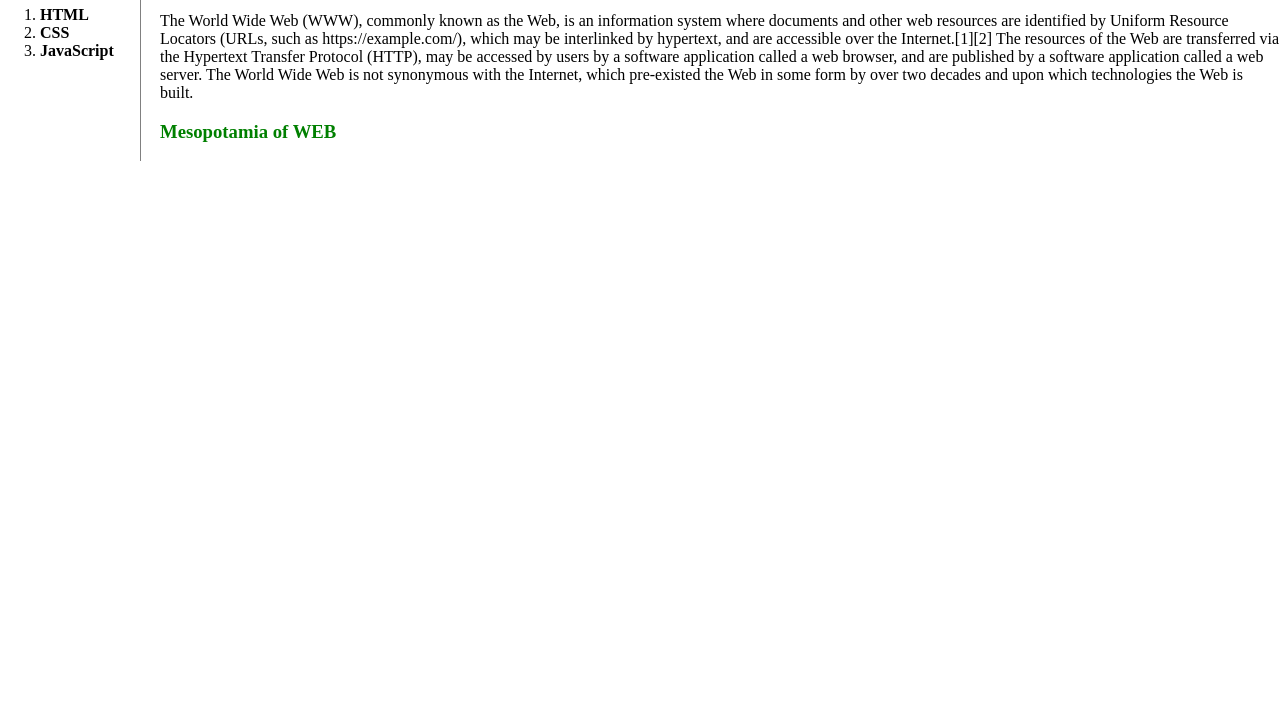
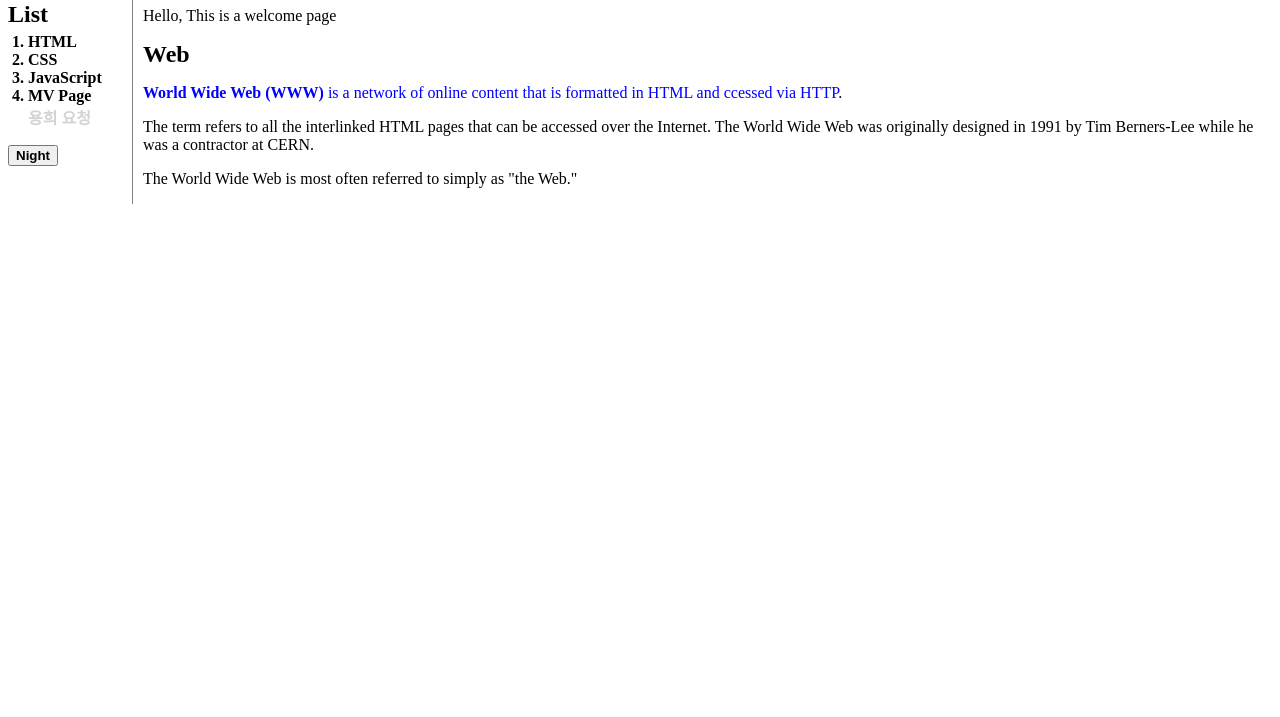
Before and after one commit to konslie/Web1, a plain HTML site: page index.html in a window 1280 px wide. Shown: the part 83-800 px from the top of the page. Drawn offline with Linux system fonts and the light colour scheme; a script that the page names is missing.

Commit message:
Add files via upload

```diff
--- a/index.html
+++ b/index.html
@@ -1,22 +1,83 @@
-<!doctype html>
+<!DOCTYPE html>
 <html>
   <head>
-    <title> WEB1 - Welcome</title>
     <meta charset="utf-8">
+    <title>WEB2_CSS&JavaScript-Welcome</title>
     <link rel="stylesheet" href="style.css">
   </head>
   <body>
-    <h1><a href="index.html">WEB</a></h1>
+    <h1><a href="https://konslie.github.io/web2">Web_Konslie</a></h1>
     <div id="grid">
-      <ol>
-        <li><a href="1.html">HTML</a></li>
-        <li><a href="2.html">CSS</a></li>
-        <li><a href="3.html">JavaScript</a></li>
-      </ol>
+      <div id="index">
+        <h2>List</h2>
+        <ol>
+          <li><a href="1.html" class="a">HTML</a></li>
+          <li><a href="2.html" class="b">CSS</a></li>
+          <li><a href="3.html" class="c">JavaScript</a></li>
+          <li><a href="4.html" class="d">MV Page<br><span style="color:lightgray">용희 요청<span></a></li>
+        </ol>
+        <input type="button" value="Night" style="font-weight:bold;" onclick="
+          var body = document.querySelector('body');
+          var sa = document.querySelector('span a');
+          var ps = document.querySelector('p span');
+          var i = 0;
+          var alist = document.querySelectorAll('a');
+          if(this.value==='Night'){
+            body.style.backgroundColor='black';
+            body.style.color='white';
+            this.value='Day';
+            this.style.backgroundColor='powderblue';
+            while(i < alist.length){
+              alist[i].style.color='white';
+              i = i + 1;
+            }
+            sa.style.color='powderblue';
+            ps.style.color='powderblue';
+          } else {
+            body.style.backgroundColor='white';
+            body.style.color='black';
+            this.value='Night';
+            this.style.backgroundColor='whitesmoke';
+            while(i < alist.length){
+              alist[i].style.color='black';
+              i = i + 1;
+            }
+            sa.style.color='blue';
+            ps.style.color='blue';
+          }
+          ">
+      </div>
       <div id="article">
-        <p>The World Wide Web (WWW), commonly known as the Web, is an information system where documents and other web resources are identified by Uniform Resource Locators (URLs, such as https://example.com/), which may be interlinked by hypertext, and are accessible over the Internet.[1][2] The resources of the Web are transferred via the Hypertext Transfer Protocol (HTTP), may be accessed by users by a software application called a web browser, and are published by a software application called a web server. The World Wide Web is not synonymous with the Internet, which pre-existed the Web in some form by over two decades and upon which technologies the Web is built.</p>
-        <h3><a href="http://info.cern.ch" title="First website" target="_blank"> Mesopotamia of WEB </a></h3>
+        <p>Hello, This is a welcome page</p>
+        <div id="disqus_thread"></div>
+        <script>
+          /**
+          *  RECOMMENDED CONFIGURATION VARIABLES: EDIT AND UNCOMMENT THE SECTION BELOW TO INSERT DYNAMIC VALUES FROM YOUR PLATFORM OR CMS.
+          *  LEARN WHY DEFINING THESE VARIABLES IS IMPORTANT: https://disqus.com/admin/universalcode/#configuration-variables*/
+          /*
+          var disqus_config = function () {
+          this.page.url = PAGE_URL;  // Replace PAGE_URL with your page's canonical URL variable
+          this.page.identifier = PAGE_IDENTIFIER; // Replace PAGE_IDENTIFIER with your page's unique identifier variable
+          };
+          */
+          (function() { // DON'T EDIT BELOW THIS LINE
+          var d = document, s = d.createElement('script');
+          s.src = 'https://web1-fbxifwdhlc.disqus.com/embed.js';
+          s.setAttribute('data-timestamp', +new Date());
+          (d.head || d.body).appendChild(s);
+          })();
+        </script>
+        <noscript>Please enable JavaScript to view the <a href="https://disqus.com/?ref_noscript">comments powered by Disqus.</a></noscript>
+
+        <H2>Web</H2>
+        <p>
+          <span><a href="https://en.wikipedia.org/wiki/World_Wide_Web" target="_black" title="Definition of WWW by Wikipedia">World Wide Web (WWW)</a> is a network of online content that is formatted in HTML and ccessed via HTTP</span>. </p>
+        <p>
+          The term refers to all the interlinked HTML pages that can be accessed over the Internet. The World Wide Web was originally designed in 1991 by Tim Berners-Lee while he was a contractor at CERN.
+        </p>
+        <p>
+          The World Wide Web is most often referred to simply as "the Web."
+        </p>
       </div>
-    </div>
   </body>
 </html>
--- a/style.css
+++ b/style.css
@@ -1,45 +1,42 @@
-body {
-  margin:0px;
+#grid {
+  display:grid;
+  grid-template-columns: 125px 1fr;
 }
-a {
-  color:black;
-  text-decoration:none;
-  font-weight:bold;
+#index {
+  font-weight:bold; border-right:1px solid gray;
+}
+#article {
+  margin-left:10px;
 }
 h1 {
-  font-size:50px;
-  text-align:center;
-  border-bottom:1px solid gray;
-  margin:0px;
-  padding:10px;
+  text-align:center; border-bottom:1px solid gray; margin-bottom:0px; padding-bottom:15px;
+}
+h2 {
+  margin-top:10px;margin-bottom:5px;
 }
 ol {
-  border-right: 1px solid gray;
-  width:100px;
-  margin:0px;
-  padding-top:10px;
+  margin-top:0px; padding-left:20px;
 }
-#grid {
-  display:grid;
-  grid-template-columns: 150px 1fr;
+a{
+  text-decoration:none; color:black;
 }
-#article {
-  padding-left:10px;
+span{
+  color:blue;
 }
-#article a {
-  color:green;
+span a {
+  color:blue;font-weight:bold;
 }
-@media(max-width:600px){
-  #grid {
+@media(max-width:650px){
+  #grid{
     display:block;
   }
-  ol {
-    width:600px;
-    border-right:none;
-    border-bottom: 1px dotted gray;
-    padding-bottom:20px;
+  #index {
+    font-weight:bold; border-right:none;
+  }
+  #article{
+    margin-top:35px;
   }
   h1 {
-    border-bottom:none;
+    text-align:center; border-bottom:none; margin-bottom:0px; padding-bottom:15px;
   }
 }
```
Also changed, not shown: 1.html (+12 -9 lines), 2.html (+18 -11 lines), 3.html (+23 -12 lines), 1 other file.
